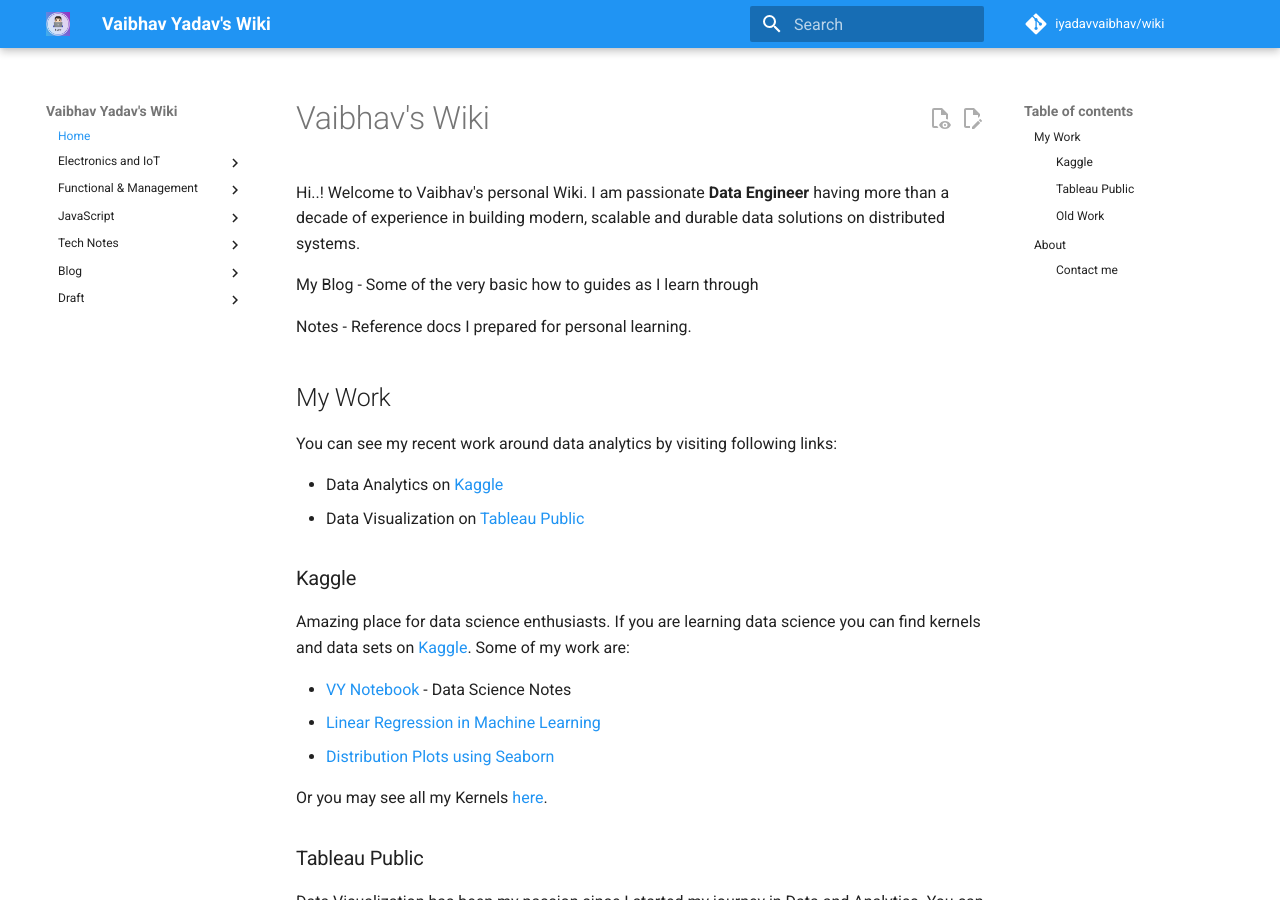
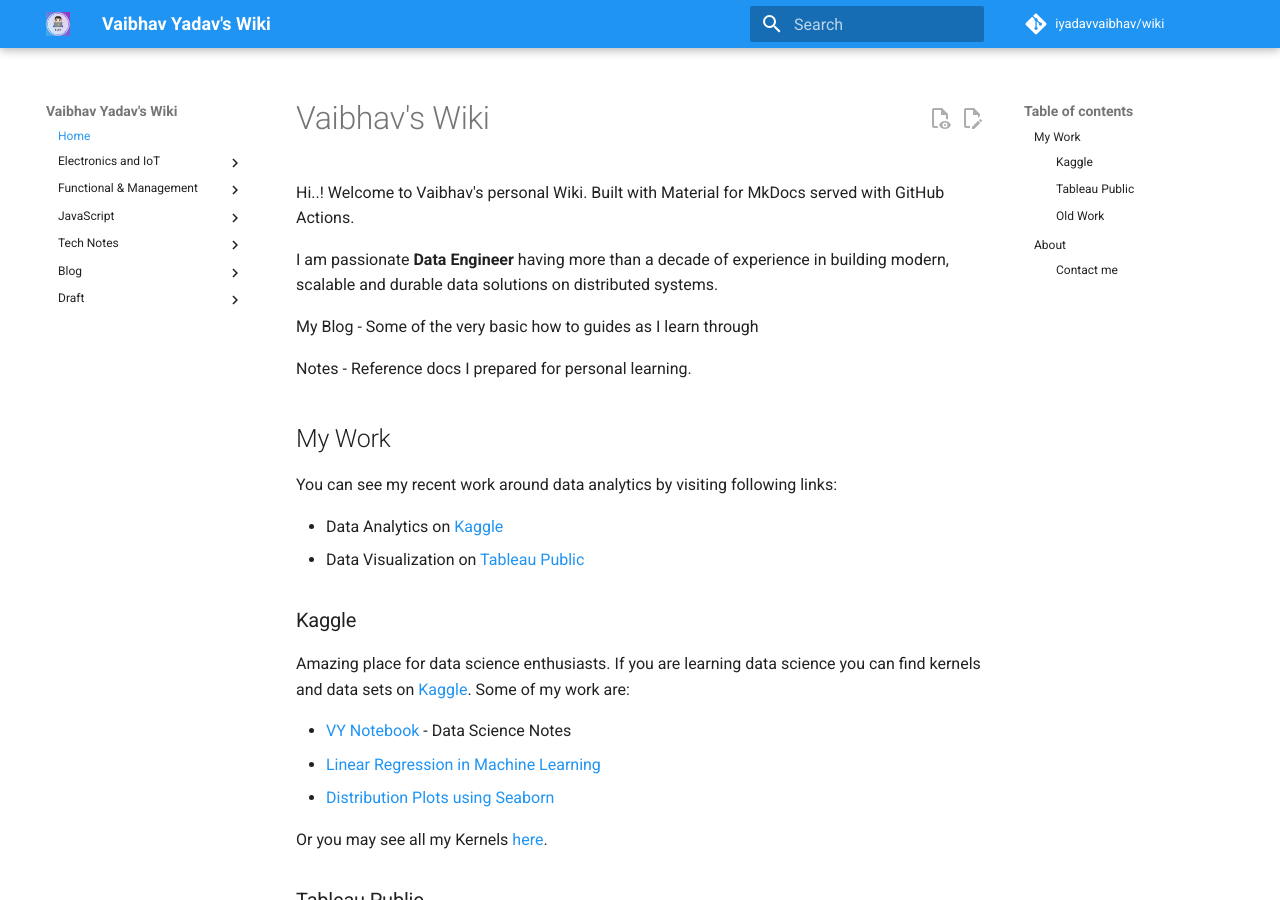
Before and after one commit to iYadavVaibhav/wiki, an MkDocs documentation site: the page built from docs/index.md, in a window 1280 px wide and 900 px high. Built offline with MkDocs 1.6.1 and Material for MkDocs 9.7.7, drawn with Linux system fonts in a browser that asks for light colours; comment, search, counter and statistics services are not loaded.

Commit message:
Update index.md

```diff
--- a/docs/index.md
+++ b/docs/index.md
@@ -5,7 +5,9 @@
 
 # Vaibhav's Wiki
 
-Hi..! Welcome to Vaibhav's personal Wiki. I am passionate **Data Engineer** having more than a decade of experience in building modern, scalable and durable data solutions on distributed systems.
+Hi..! Welcome to Vaibhav's personal Wiki. Built with Material for MkDocs served with GitHub Actions.
+
+I am passionate **Data Engineer** having more than a decade of experience in building modern, scalable and durable data solutions on distributed systems.
 
 My Blog - Some of the very basic how to guides as I learn through
 
```
